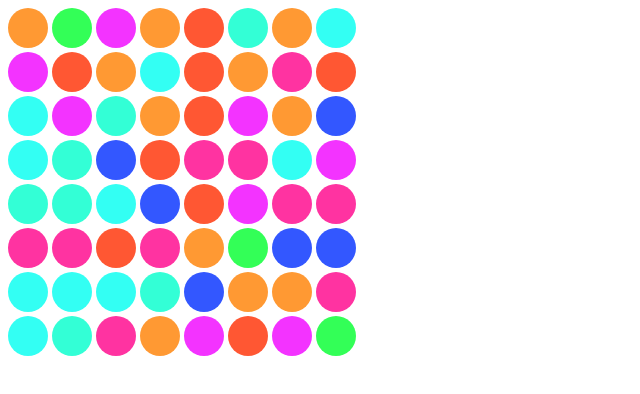
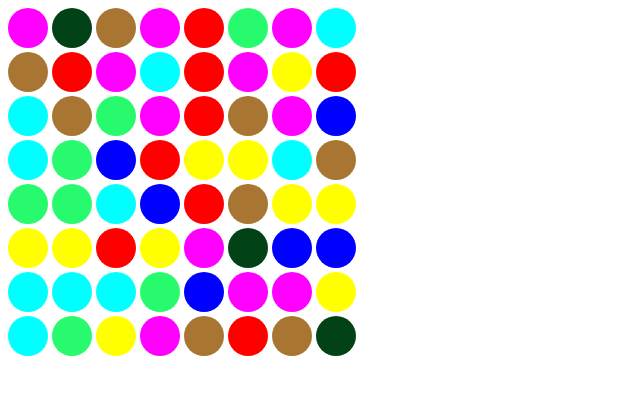
Before and after one commit to KopaevArsenii/match-3-game, a Vue app: page / in a window 1280 px wide. Shown: the top 394 px of the page, without its empty margins (0-640 px from the left). Built offline with nearby package versions, Linux system fonts and the light colour scheme.

Commit message:
balls remove logic

```diff
--- a/src/components/GameBoard.vue
+++ b/src/components/GameBoard.vue
@@ -30,7 +30,16 @@ export default {
   },
   methods: {
     generateBoard() {
-      const colors = ["#FF5733", "#33FF57", "#3357FF", "#FF33A1", "#FF9933", "#33FFF3", "#F333FF", "#33FFD6"];
+      const colors = [
+        "#FF0000",
+        "#024217",
+        "#0000FF",
+        "#FFFF00",
+        "#FF00FF",
+        "#00FFFF",
+        "#a87532",
+        "#28fa6e"
+      ];
       this.board = Array.from({ length: this.boardSize }, () =>
           Array.from({ length: this.boardSize }, () => ({
             color: colors[Math.floor(Math.random() * colors.length)],
@@ -50,6 +59,9 @@ export default {
           const temp = this.board[rowIndex][colIndex].color;
           this.board[rowIndex][colIndex].color = this.board[selectedRow][selectedCol].color;
           this.board[selectedRow][selectedCol].color = temp;
+
+          // Проверяем, образовались ли ряды
+          this.checkAndClearLines();
         }
 
         // Сбрасываем выбор и подсветку
@@ -66,6 +78,89 @@ export default {
     isSelected(rowIndex, colIndex) {
       // Проверяем, является ли ячейка выбранной
       return this.selectedCell && this.selectedCell[0] === rowIndex && this.selectedCell[1] === colIndex;
+    },
+    checkAndClearLines() {
+      let updatedBoard = [...this.board];
+
+      // Проверка горизонтальных линий
+      for (let row = 0; row < this.boardSize; row++) {
+        for (let col = 0; col < this.boardSize - 2; col++) {
+          const color = this.board[row][col].color;
+          if (
+              color === this.board[row][col + 1].color &&
+              color === this.board[row][col + 2].color
+          ) {
+            // Очистка ряда
+            updatedBoard[row][col].color = "";
+            updatedBoard[row][col + 1].color = "";
+            updatedBoard[row][col + 2].color = "";
+          }
+        }
+      }
+
+      // Проверка вертикальных линий
+      for (let col = 0; col < this.boardSize; col++) {
+        for (let row = 0; row < this.boardSize - 2; row++) {
+          const color = this.board[row][col].color;
+          if (
+              color === this.board[row + 1][col].color &&
+              color === this.board[row + 2][col].color
+          ) {
+            // Очистка ряда
+            updatedBoard[row][col].color = "";
+            updatedBoard[row + 1][col].color = "";
+            updatedBoard[row + 2][col].color = "";
+          }
+        }
+      }
+
+      // Обновление доски
+      this.board = updatedBoard;
+
+      // Применяем падение шариков
+      this.dropBalls();
+
+      // Генерация новых шариков сверху
+      this.generateNewBalls();
+    },
+    dropBalls() {
+      // Падение шариков
+      for (let col = 0; col < this.boardSize; col++) {
+        let emptySpaces = 0;
+
+        // Идем снизу вверх и двигаем все фишки вниз
+        for (let row = this.boardSize - 1; row >= 0; row--) {
+          if (this.board[row][col].color === "") {
+            emptySpaces++;
+          } else if (emptySpaces > 0) {
+            // Перемещаем фишку вниз
+            this.board[row + emptySpaces][col].color = this.board[row][col].color;
+            this.board[row][col].color = "";
+          }
+        }
+      }
+    },
+    generateNewBalls() {
+      // Генерация новых фишек сверху
+      const colors = [
+        "#FF0000",
+        "#024217",
+        "#0000FF",
+        "#FFFF00",
+        "#FF00FF",
+        "#00FFFF",
+        "#a87532",
+        "#28fa6e"
+      ];
+
+      for (let col = 0; col < this.boardSize; col++) {
+        for (let row = 0; row < this.boardSize; row++) {
+          if (this.board[row][col].color === "") {
+            // Генерируем случайный цвет для пустых ячеек
+            this.board[row][col].color = colors[Math.floor(Math.random() * colors.length)];
+          }
+        }
+      }
     }
   },
   created() {
```
